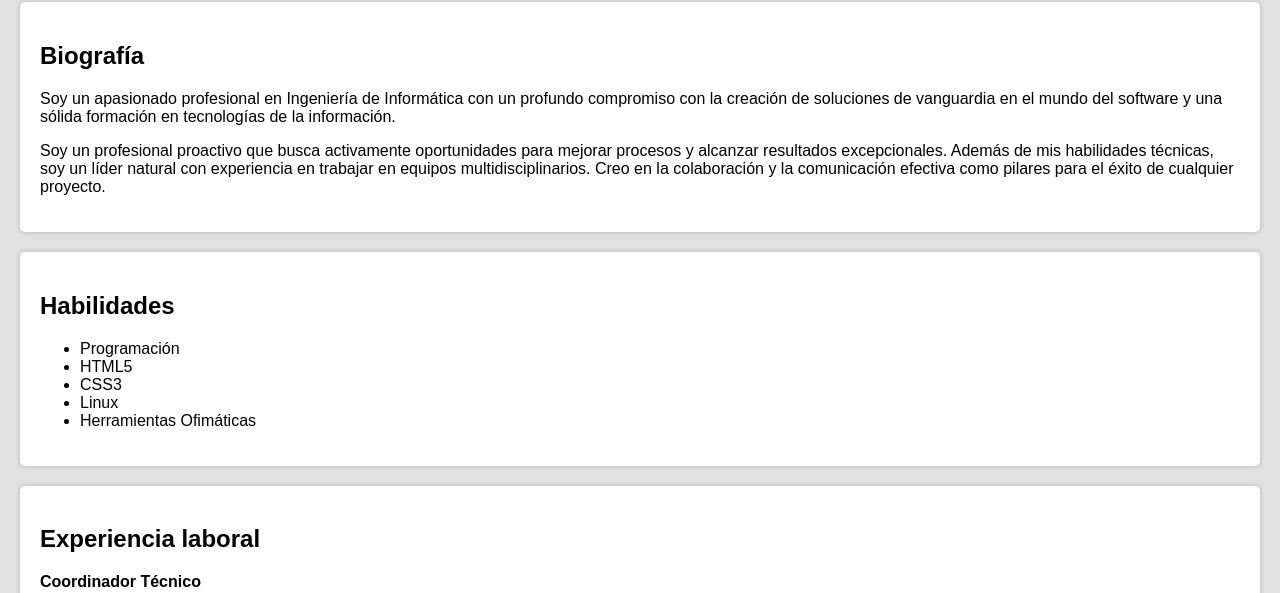
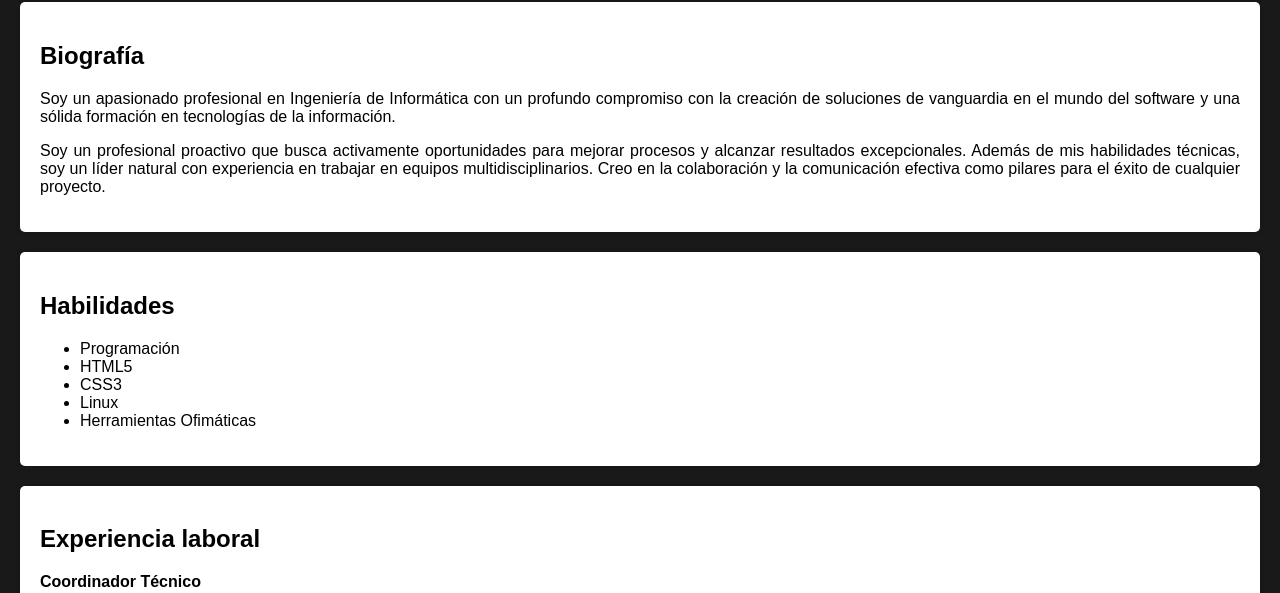
Before and after one commit to juanda404/MiCV, a plain HTML site: page index.html in a window 1280 px wide. Shown: the part 207-800 px from the top of the page. Drawn offline with Linux system fonts and the light colour scheme.

Commit message:
Update index.html

```diff
--- a/index.html
+++ b/index.html
@@ -8,10 +8,10 @@
             font-family: Arial, sans-serif;
             margin: 0;
             padding: 0;
-            background-color: #e2e1e1;
+            background-color: #1a1919;
         }
         header {
-            background-color: #0074e4;
+            background-color: #303335;
             color: #fff;
             text-align: center;
             padding: 15px;
@@ -33,6 +33,9 @@
         img{
             width: 100px;
             border-radius: 50%;
+        }
+        p{
+            text-align: justify;
         }
     </style>
 </head>
```
